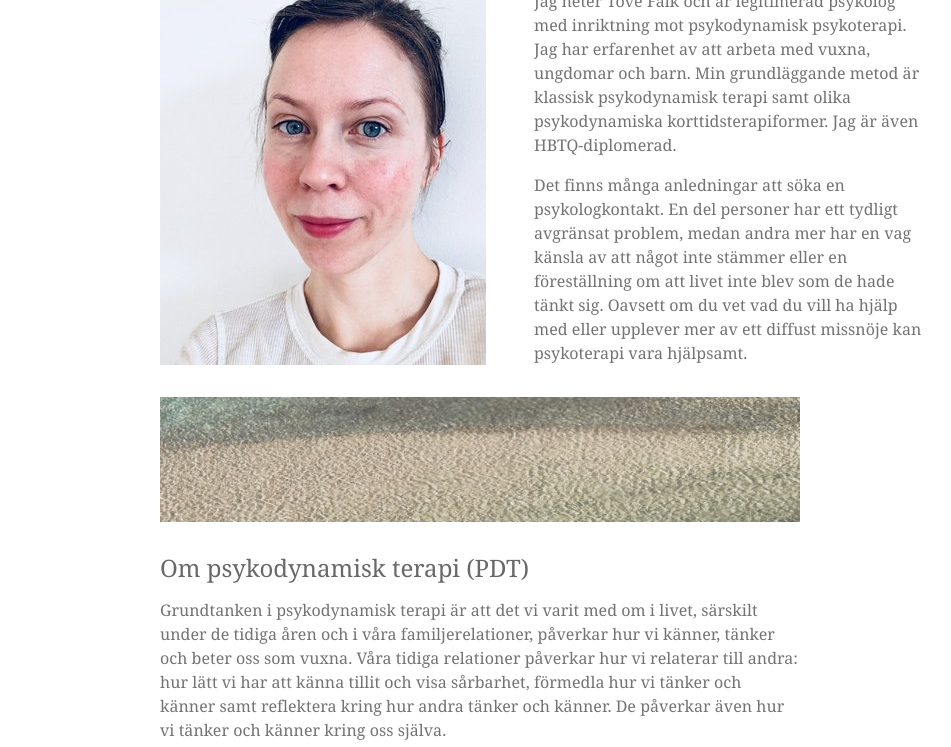
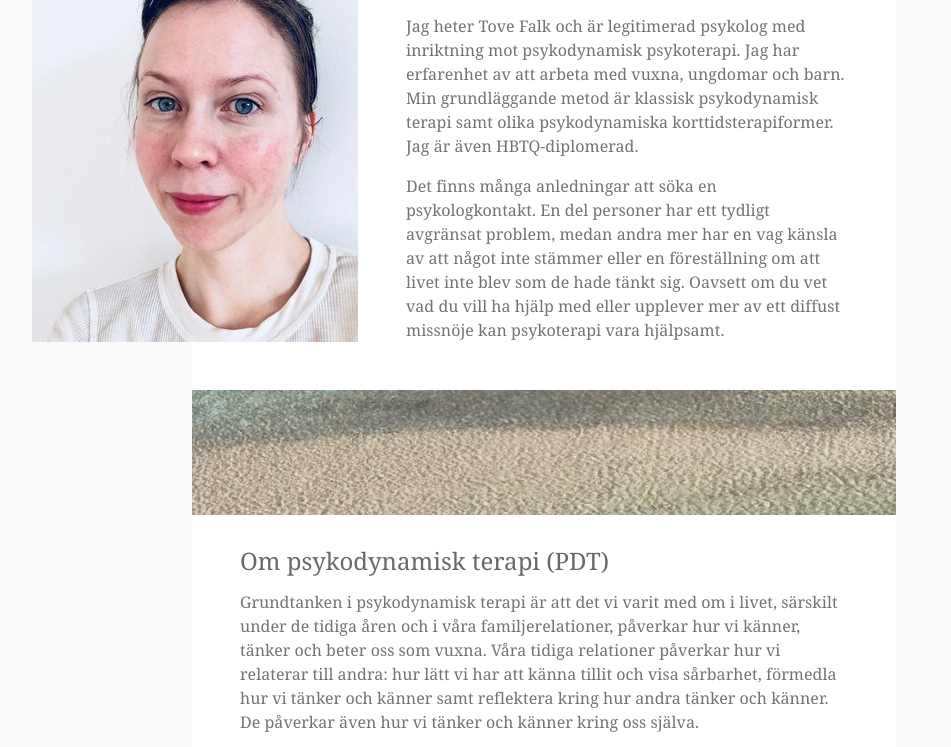
Before and after one commit to jesperengstrom/tove, a website: page index.html in a window 1280 px wide. Shown: the part 226-973 px from the top of the page, without its empty margins (96-1047 px from the left). Drawn offline with Linux system fonts and the light colour scheme.

Commit message:
header relative left etc...

```diff
--- a/index.html
+++ b/index.html
@@ -12,7 +12,7 @@
   <meta name="description" content="Privat psykologmottagning, Tove Falk, leg. psykolog. Inriktning mot psykodynamisk terapi. Tar emot vuxna och ungdomar.">
 </head>
 <body class="flex flex-column align-center">
-  <main class="flex flex-column pl-1 pr-1">
+  <main class="flex flex-column pb-3">
     <nav class="mt-2-l ml-1 mr-1">
       <ul>
         <li><a href="#pdt">PDT</a><span class="nav-break">|</span></li>
@@ -39,7 +39,7 @@
         </p>
       </div>
     </header>
-    <div id="divider-image-1" class="divider mt-2 ml-1 mr-1"></div>
+    <div id="divider-image-1" class="divider mt-3"></div>
 
     <article id="pdt">
       <h3>Om psykodynamisk terapi (PDT)</h3>
@@ -58,7 +58,7 @@
       <p>
           En kontakt hos mig börjar med två till tre inledande samtal. Under de första samtalen pratar vi om vad du söker hjälp för och hur jag kan bidra till detta. Om du tror att jag är rätt person att hjälpa dig fortsätter vi kontakten. Efter de första samtalen kommer vi överens om hur behandlingen ska se ut och formulerar mål. Målformuleringen syftar både till att vi ska ha något att arbeta mot och att vi ska kunna utvärdera behandlingen allt eftersom den fortskrider.
       </p>
-      <div id="divider-image-2" class="divider mt-2"></div>
+      <div id="divider-image-2" class="divider mt-3"></div>
     </article>
 
     <article id="about">
@@ -77,7 +77,7 @@
       <p>
           Jag har en psykodynamisk grundutbildning och har vidareutbildat mig inom KBT och affektfokuserad psykoterapi. Under vintern 2017-2018 har jag exempelvis deltagit i specialistkursen Beteendeanalys och psykologisk behandling i somatisk vård vid Karolinska universitetssjukhuset. Jag har även gått en grundkurs i ISTDP (Intensive Short Term Dynamic Psychotherapy). Min utgångspunkt är att både behandling och metod ska vara flexibel och utgå från klientens behov.
       </p>
-      <div id="divider-image-3" class="divider mt-2"></div>
+      <div id="divider-image-3" class="divider mt-3"></div>
     </article>
 
     <article id="contact">
@@ -89,7 +89,7 @@
       </p>
     </article>
   </main>
-  <footer class="flex flex-column mt-3 pt-3">
+  <footer class="flex flex-column pt-3">
     <div class="flex flex-row-l-col-s justify-center justify-evenly align-start-l-center-s ml-2 mr-2">
       <form method="post" action="http://www.tovefalk.se/cgi-bin/FormMail.pl"
       accept-charset="ISO-8859-1" onsubmit="var originalCharset = document.charset;
--- a/src/css/main.css
+++ b/src/css/main.css
@@ -1,6 +1,7 @@
 body {
   font-family: Georgia, 'Times New Roman', Times, serif;
   width: 100%;
+  background: #73746b08;
 }
 
 h1, h2 {
@@ -58,7 +59,10 @@ p:last-of-type {
 
 main {
   max-width: 650px;
+  background: white;
   overflow: hidden;
+  padding-left: 1rem;
+  padding-right: 1rem;
 }
 
 img {
@@ -78,7 +82,7 @@ label {
 /* footer */
 
 footer {
-  background: #dedede;
+  background: #e2e2e2;
   width: 100%;
 }
 
@@ -274,6 +278,10 @@ li a:hover {
   padding-right: 0;
 }
 
+.pb-3 {
+  padding-bottom: 3rem;
+}
+
 .pl-l {
   padding-left: 0;
 }
@@ -298,9 +306,8 @@ li a:hover {
 #divider-image-3::after {
   content: '';
   position: absolute;
-  left: -2rem;
   height: 125px;
-  width: 700px;
+  width: 832px;
   background-color: #ffffff52;
   background-blend-mode: lighten;
 }
@@ -309,17 +316,20 @@ li a:hover {
   background-image: url(../img/div-1.jpg);
   background-position: initial;
   background-size: cover;
+  left: -2rem;
 }
 
 
 #divider-image-2::after {
   background-image: url(../img/div-2.jpg);
   background-position: initial;
+  left: -3rem;
 }
 
 #divider-image-3::after {
   background-image: url(../img/div-2.jpg);
   background-position: bottom;
+  left: -3rem;
 }
 
 /* utility */
@@ -332,12 +342,21 @@ li a:hover {
 @media screen and (min-width: 850px) {
 
   main {
-      max-width: 800px;
+      max-width: 640px;
       margin: auto;
+      overflow: visible;
+      padding-left: 2rem;
+      padding-right: 2rem;
+  }
+
+  header {
+    position: relative;
+      left: -13rem;
+      width: 130%;
   }
 
   article {
-    margin-right: 9rem;
+    /* margin-right: 9rem; */
   }
 
   h1, h2 {
@@ -379,6 +398,7 @@ li a:hover {
 
   .pl-l {
     padding-left: 3rem;
+    padding-right: 1rem;
   }
 
   .mt-2-l {
@@ -388,8 +408,12 @@ li a:hover {
   #divider-image-1::after,
   #divider-image-2::after,
   #divider-image-3::after {
-    left: 0;
-    width: 640px;
+    left: -3rem;
+    width: 704px;
+  }
+
+  #divider-image-1::after {
+    left: -2rem;
   }
 
   #tove-wrapper {
```
Also changed, not shown: dist/css/main.css, 1 other file.
